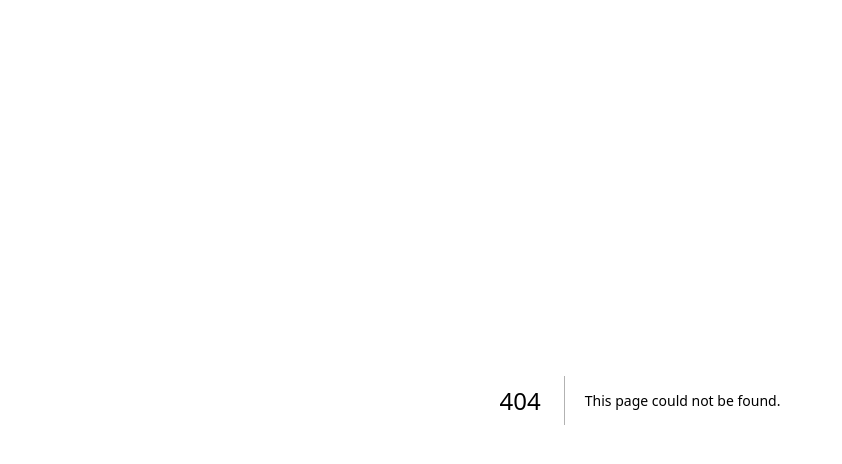
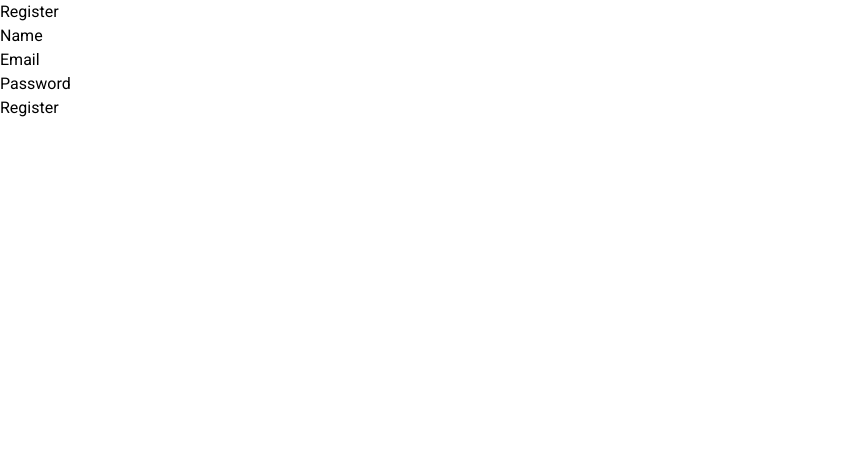
Before and after one commit to Thammaruthai/Minor-Cineplex, a Next.js app: page /register in a window 1280 px wide. Before the commit this address had no page. Shown: the top 464 px of the page, without its empty margins (0-842 px from the left). Built offline with nearby package versions, Linux system fonts and the light colour scheme.

Commit message:
feat: add blank register page.

```diff
--- a/package.json
+++ b/package.json
@@ -13,6 +13,7 @@
     "@emotion/react": "^11.13.5",
     "@supabase/supabase-js": "^2.46.1",
     "axios": "^1.7.7",
+    "dotenv": "^16.4.5",
     "next": "15.0.3",
     "react": "^18.3.1",
     "react-dom": "^18.3.1",
--- /dev/null
+++ b/pages/api/register.js
@@ -0,0 +1,31 @@
+// pages/api/register.js
+import bcrypt from "bcrypt";
+
+export default async function handler(req, res) {
+  if (req.method !== "POST") {
+    return res.status(405).json({ error: "Method not allowed" });
+  }
+
+  const { name, email, password } = req.body;
+
+  // Validate inputs
+  if (!name || !email || !password) {
+    return res.status(400).json({ error: "Missing required fields" });
+  }
+
+  try {
+    // Hash the password
+    const hashedPassword = await bcrypt.hash(password, 10);
+
+    // Simulate saving user data (e.g., to a database)
+    const user = { name, email, password: hashedPassword };
+
+    console.log("User saved:", user); // Replace with actual DB logic
+
+    // Send success response
+    return res.status(201).json({ message: "User registered successfully!" });
+  } catch (error) {
+    console.error(error);
+    return res.status(500).json({ error: "Internal Server Error" });
+  }
+}
--- /dev/null
+++ b/pages/register/index.js
@@ -0,0 +1,74 @@
+// pages/register.js
+import { useState } from "react";
+import axios from "axios";
+
+export default function Register() {
+  const [formData, setFormData] = useState({
+    name: "",
+    email: "",
+    password: "",
+  });
+  const [message, setMessage] = useState("");
+  const [error, setError] = useState("");
+
+  const handleChange = (e) => {
+    setFormData({
+      ...formData,
+      [e.target.name]: e.target.value,
+    });
+  };
+
+  const handleSubmit = async (e) => {
+    e.preventDefault();
+
+    try {
+      const response = await axios.post("/api/register", formData);
+      setMessage(response.data.message);
+      setError("");
+    } catch (err) {
+      setError(err.response?.data?.error || "Something went wrong.");
+      setMessage("");
+    }
+  };
+
+  return (
+    <div className="container">
+      <h1>Register</h1>
+      <form onSubmit={handleSubmit}>
+        <div>
+          <label htmlFor="name">Name</label>
+          <input
+            type="text"
+            name="name"
+            value={formData.name}
+            onChange={handleChange}
+            required
+          />
+        </div>
+        <div>
+          <label htmlFor="email">Email</label>
+          <input
+            type="email"
+            name="email"
+            value={formData.email}
+            onChange={handleChange}
+            required
+          />
+        </div>
+        <div>
+          <label htmlFor="password">Password</label>
+          <input
+            type="password"
+            name="password"
+            value={formData.password}
+            onChange={handleChange}
+            required
+          />
+        </div>
+        <button type="submit">Register</button>
+      </form>
+      {message && <p style={{ color: "green" }}>{message}</p>}
+      {error && <p style={{ color: "red" }}>{error}</p>}
+    </div>
+  );
+}
```
Also changed, not shown: 1 other file (tests, documents, lock files or other folders).
